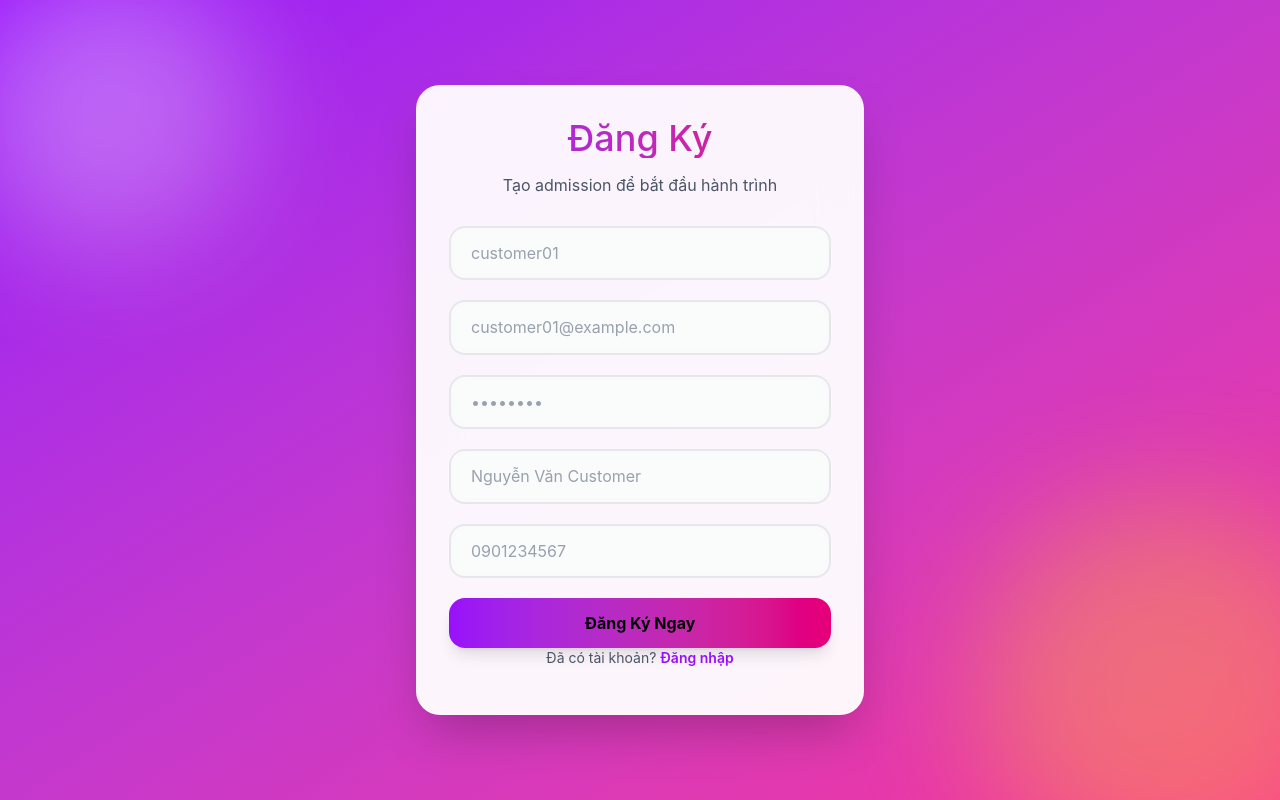
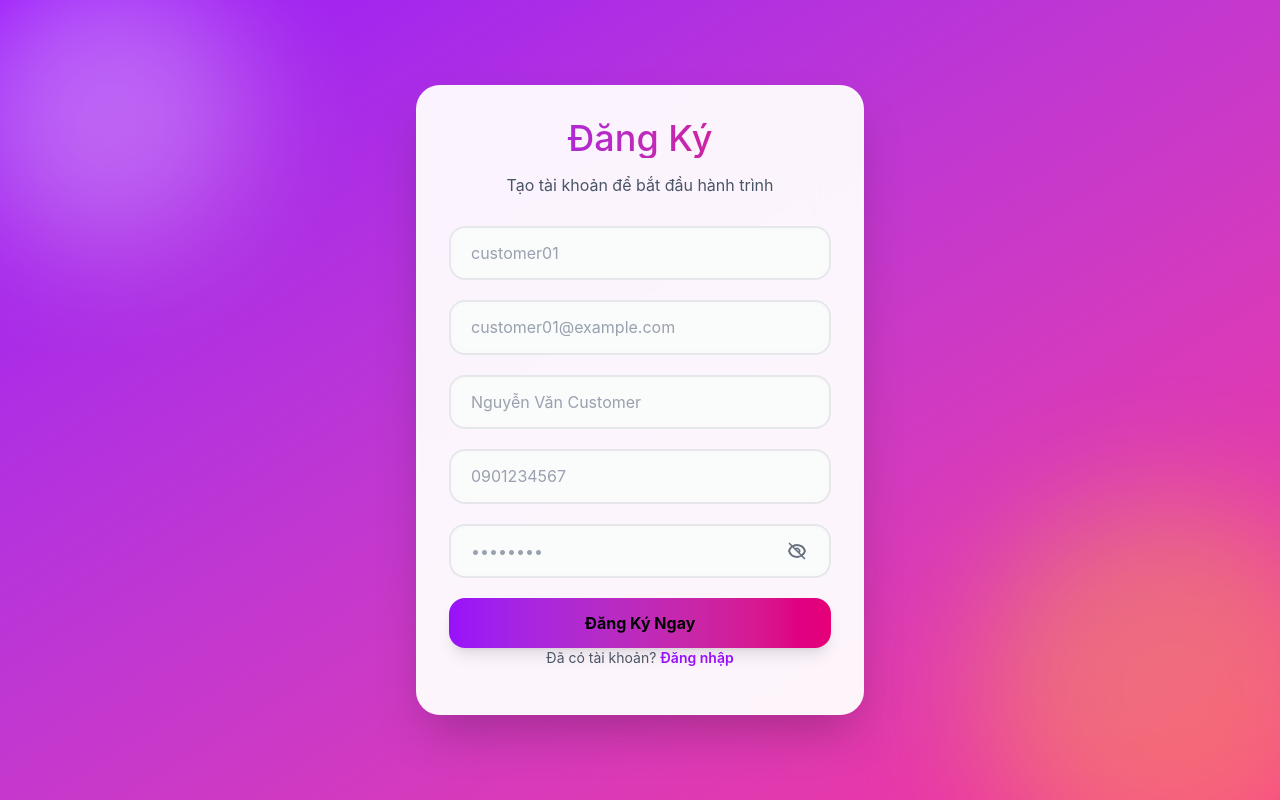
Before and after one commit to datquang03/SCREW_FE, a React (Vite) app: page /register in a window 1280 px wide. Built offline with nearby package versions, Linux system fonts and the light colour scheme.

Commit message:
fix layoyt

```diff
--- a/src/pages/Authentication/Register/RegisterPage.jsx
+++ b/src/pages/Authentication/Register/RegisterPage.jsx
@@ -1,20 +1,60 @@
-// src/pages/Authentication/Register/RegisterPage.jsx
-import React, { useEffect, useRef, useState } from 'react';
-import { gsap } from 'gsap';
-import { useForm } from 'react-hook-form';
-import { zodResolver } from '@hookform/resolvers/zod';
-import * as z from 'zod';
-import { useDispatch, useSelector } from 'react-redux';
-import { register, clearError } from '../../../features/auth/authSlice';
-import { useNavigate } from 'react-router-dom';
-import ToastNotification from '../../../components/ToastNotification';
+import React, { useEffect, useRef, useState } from "react";
+import { gsap } from "gsap";
+import { useForm } from "react-hook-form";
+import { zodResolver } from "@hookform/resolvers/zod";
+import * as z from "zod";
+import { useDispatch, useSelector } from "react-redux";
+import { register, clearError } from "../../../features/auth/authSlice";
+import { useNavigate } from "react-router-dom";
+import ToastNotification from "../../../components/ToastNotification";
+
+// Thêm icon mắt (SVG inline đẹp hơn)
+const EyeIcon = ({ isOpen }) => (
+  <svg
+    className="w-5 h-5 text-gray-500"
+    fill="none"
+    stroke="currentColor"
+    viewBox="0 0 24 24"
+  >
+    {isOpen ? (
+      <>
+        <path
+          strokeLinecap="round"
+          strokeLinejoin="round"
+          strokeWidth={2}
+          d="M15 12a3 3 0 11-6 0 3 3 0 016 0z"
+        />
+      </>
+    ) : (
+      <path
+        strokeLinecap="round"
+        strokeLinejoin="round"
+        strokeWidth={2}
+        d="M13.875 18.825A10.05 10.05 0 0112 19c-4.478 0-8.268-2.943-9.543-7a9.97 9.97 0 011.563-3.029m5.858.908a3 3 0 114.243 4.243M9.878 9.878l4.242 4.242M9.88 9.88l-3.29-3.29m7.532 7.532l3.29 3.29M3 3l3.59 3.59m0 0A9.953 9.953 0 0112 5c4.478 0 8.268 2.943 9.543 7a10.025 10.025 0 01-4.132 5.411m0 0L21 21"
+      />
+    )}
+    <path
+      strokeLinecap="round"
+      strokeLinejoin="round"
+      strokeWidth={2}
+      d="M2.458 12C3.732 7.943 7.523 5 12 5c4.478 0 8.268 2.943 9.542 7-1.274 4.057-5.064 7-9.542 7-4.477 0-8.268-2.943-9.542-7z"
+    />
+  </svg>
+);
 
 const schema = z.object({
-  username: z.string().min(3, 'Tối thiểu 3 ký tự').regex(/^[a-zA-Z0-9_]+$/, 'Chỉ chữ cái, số, gạch dưới'),
-  email: z.string().email('Email không hợp lệ'),
-  password: z.string().min(6, 'Tối thiểu 6 ký tự').regex(/[A-Z]/, 'Cần ít nhất 1 chữ hoa').regex(/[0-9]/, 'Cần ít nhất 1 số'),
-  fullName: z.string().min(2, 'Tối thiểu 2 ký tự'),
-  phone: z.string().regex(/^0[3|5|7|8|9]\d{8}$/, 'Số điện thoại không hợp lệ'),
+  username: z
+    .string()
+    .min(3, "Tối thiểu 3 ký tự")
+    .regex(/^[a-zA-Z0-9_]+$/, "Chỉ chữ cái, số, gạch dưới"),
+  email: z.string().email("Email không hợp lệ"),
+  password: z
+    .string()
+    .min(6, "Tối thiểu 6 ký tự")
+    .regex(/[A-Z]/, "Cần ít nhất 1 chữ hoa")
+    .regex(/[0-9]/, "Cần ít nhất 1 số"),
+  fullName: z.string().min(2, "Tối thiểu 2 ký tự"),
+  phone: z.string().regex(/^0[3|5|7|8|9]\d{8}$/, "Số điện thoại không hợp lệ"),
 });
 
 const RegisterPage = () => {
@@ -23,6 +63,7 @@ const RegisterPage = () => {
   const titleRef = useRef(null);
   const inputsRef = useRef([]);
   const [toast, setToast] = useState(null);
+  const [showPassword, setShowPassword] = useState(false); // Thêm state ẩn/hiện mật khẩu
 
   const dispatch = useDispatch();
   const navigate = useNavigate();
@@ -36,53 +77,78 @@ const RegisterPage = () => {
     reset,
   } = useForm({ resolver: zodResolver(schema) });
 
-  const password = watch('password', '');
+  const password = watch("password", "");
 
   // GSAP Animation
   useEffect(() => {
     const ctx = gsap.context(() => {
-      gsap.to('.gradient-bg', { backgroundPosition: '200% 200%', duration: 20, repeat: -1, ease: 'none' });
-      gsap.from(titleRef.current, { y: 50, opacity: 0, duration: 0.8, ease: 'power3.out' });
-      gsap.from(formRef.current, { scale: 0.9, opacity: 0, duration: 0.6, delay: 0.3, ease: 'back.out(1.7)' });
-      gsap.from(inputsRef.current, { y: 30, opacity: 0, duration: 0.6, stagger: 0.1, delay: 0.5, ease: 'power2.out' });
+      gsap.to(".gradient-bg", {
+        backgroundPosition: "200% 200%",
+        duration: 20,
+        repeat: -1,
+        ease: "none",
+      });
+      gsap.from(titleRef.current, {
+        y: 50,
+        opacity: 0,
+        duration: 0.8,
+        ease: "power3.out",
+      });
+      gsap.from(formRef.current, {
+        scale: 0.9,
+        opacity: 0,
+        duration: 0.6,
+        delay: 0.3,
+        ease: "back.out(1.7)",
+      });
+      gsap.from(inputsRef.current, {
+        y: 30,
+        opacity: 0,
+        duration: 0.6,
+        stagger: 0.1,
+        delay: 0.5,
+        ease: "power2.out",
+      });
     }, containerRef);
     return () => ctx.revert();
   }, []);
 
-  // XỬ LÝ SUBMIT – CHỈ CHUYỂN TRANG KHI THÀNH CÔNG
   const onSubmit = async (data) => {
     dispatch(clearError());
     try {
       const result = await dispatch(register(data)).unwrap();
-
-      // LƯU EMAIL CHO VERIFY
-      localStorage.setItem('pendingEmail', data.email);
-
-      // TOAST THÀNH CÔNG
-      setToast({ type: 'success', message: result.message || 'Đăng ký thành công!' });
+      localStorage.setItem("pendingEmail", data.email);
+      setToast({
+        type: "success",
+        message: result.message || "Đăng ký thành công!",
+      });
       reset();
-
-      // CHỈ CHUYỂN TRANG KHI THÀNH CÔNG
       setTimeout(() => {
-        navigate('/verify-email', { replace: true }); // replace: true → không quay lại được
+        navigate("/verify-email", { replace: true });
       }, 1500);
-
     } catch (err) {
-      // LỖI → KHÔNG CHUYỂN TRANG, CHỈ HIỆN TOAST
-      setToast({ type: 'error', message: err.message || 'Đăng ký thất bại. Vui lòng thử lại.' });
+      setToast({
+        type: "error",
+        message: err.message || "Đăng ký thất bại. Vui lòng thử lại.",
+      });
     }
   };
 
-  // HIỆN LỖI BACKEND
   useEffect(() => {
     if (error && !loading) {
-      setToast({ type: 'error', message: error.message || 'Có lỗi xảy ra' });
+      setToast({ type: "error", message: error.message || "Có lỗi xảy ra" });
     }
   }, [error, loading]);
 
   return (
     <>
-      {toast && <ToastNotification type={toast.type} message={toast.message} onClose={() => setToast(null)} />}
+      {toast && (
+        <ToastNotification
+          type={toast.type}
+          message={toast.message}
+          onClose={() => setToast(null)}
+        />
+      )}
 
       <div
         ref={containerRef}
@@ -95,32 +161,52 @@ const RegisterPage = () => {
         </div>
 
         {/* Form Card */}
-        <div ref={formRef} className="relative w-full max-w-md bg-white/95 backdrop-blur-xl rounded-3xl shadow-2xl p-8 border border-white/20">
+        <div
+          ref={formRef}
+          className="relative w-full max-w-md bg-white/95 backdrop-blur-xl rounded-3xl shadow-2xl p-8 border border-white/20"
+        >
           <div ref={titleRef} className="text-center mb-8">
             <h1 className="text-4xl font-bold bg-gradient-to-r from-purple-600 to-pink-600 bg-clip-text text-transparent">
               Đăng Ký
             </h1>
-            <p className="text-gray-600 mt-2">Tạo admission để bắt đầu hành trình</p>
+            <p className="text-gray-600 mt-2">
+              Tạo tài khoản để bắt đầu hành trình
+            </p>
           </div>
 
           <form onSubmit={handleSubmit(onSubmit)} className="space-y-5">
             {[
-              { name: 'username', placeholder: 'customer01', type: 'text' },
-              { name: 'email', placeholder: 'customer01@example.com', type: 'email' },
-              { name: 'password', placeholder: '••••••••', type: 'password' },
-              { name: 'fullName', placeholder: 'Nguyễn Văn Customer', type: 'text' },
-              { name: 'phone', placeholder: '0901234567', type: 'tel' },
+              { name: "username", placeholder: "customer01", type: "text" },
+              {
+                name: "email",
+                placeholder: "customer01@example.com",
+                type: "email",
+              },
+              {
+                name: "fullName",
+                placeholder: "Nguyễn Văn Customer",
+                type: "text",
+              },
+              { name: "phone", placeholder: "0901234567", type: "tel" },
             ].map((field, idx) => (
-              <div key={field.name} ref={el => inputsRef.current[idx] = el} className="relative group">
+              <div
+                key={field.name}
+                ref={(el) => (inputsRef.current[idx] = el)}
+                className="relative group"
+              >
                 <input
                   {...formRegister(field.name)}
                   type={field.type}
                   placeholder={field.placeholder}
                   disabled={loading}
                   className={`w-full px-5 py-4 rounded-2xl border-2 transition-all duration-300 outline-none text-gray-800 placeholder-gray-400 bg-gray-50/80 backdrop-blur-sm
-                    ${errors[field.name] ? 'border-red-500 focus:border-red-600' : 'border-gray-200 focus:border-purple-500'}
+                    ${
+                      errors[field.name]
+                        ? "border-red-500 focus:border-red-600"
+                        : "border-gray-200 focus:border-purple-500"
+                    }
                     focus:ring-4 focus:ring-purple-500/20 group-hover:border-purple-400
-                    ${loading ? 'opacity-70 cursor-not-allowed' : ''}`}
+                    ${loading ? "opacity-70 cursor-not-allowed" : ""}`}
                 />
                 {errors[field.name] && (
                   <p className="mt-1.5 text-sm text-red-600 animate-fade-in">
@@ -130,17 +216,65 @@ const RegisterPage = () => {
               </div>
             ))}
 
+            {/* Input Password với icon mắt */}
+            <div
+              ref={(el) => (inputsRef.current[4] = el)}
+              className="relative group"
+            >
+              <input
+                {...formRegister("password")}
+                type={showPassword ? "text" : "password"}
+                placeholder="••••••••"
+                disabled={loading}
+                className={`w-full px-5 py-4 rounded-2xl border-2 transition-all duration-300 outline-none text-gray-800 placeholder-gray-400 bg-gray-50/80 backdrop-blur-sm pr-14
+                  ${
+                    errors.password
+                      ? "border-red-500 focus:border-red-600"
+                      : "border-gray-200 focus:border-purple-500"
+                  }
+                  focus:ring-4 focus:ring-purple-500/20 group-hover:border-purple-400
+                  ${loading ? "opacity-70 cursor-not-allowed" : ""}`}
+              />
+              {/* Nút ẩn/hiện mật khẩu */}
+              <button
+                type="button"
+                onClick={() => setShowPassword(!showPassword)}
+                className="absolute right-4 top-1/2 -translate-y-1/2 p-2 rounded-lg hover:bg-gray-200/60 transition-all duration-200"
+                tabIndex={-1}
+              >
+                <EyeIcon isOpen={showPassword} />
+              </button>
+              {errors.password && (
+                <p className="mt-1.5 text-sm text-red-600 animate-fade-in">
+                  {errors.password.message}
+                </p>
+              )}
+            </div>
+
             {/* Password Strength */}
             {password && !loading && (
-              <div className="mt-3 space-y-1.5 text-xs" ref={el => inputsRef.current[5] = el}>
+              <div
+                className="mt-3 space-y-1.5 text-xs"
+                ref={(el) => (inputsRef.current[5] = el)}
+              >
                 {[
-                  { check: password.length >= 6, text: 'Tối thiểu 6 ký tự' },
-                  { check: /[A-Z]/.test(password), text: 'Có chữ hoa' },
-                  { check: /[0-9]/.test(password), text: 'Có số' },
+                  { check: password.length >= 6, text: "Tối thiểu 6 ký tự" },
+                  { check: /[A-Z]/.test(password), text: "Có chữ hoa" },
+                  { check: /[0-9]/.test(password), text: "Có số" },
                 ].map((item, idx) => (
                   <div key={idx} className="flex items-center gap-2">
-                    <div className={`w-1.5 h-1.5 rounded-full transition-colors ${item.check ? 'bg-green-500' : 'bg-gray-300'}`} />
-                    <span className={item.check ? 'text-green-600' : 'text-gray-500'}>{item.text}</span>
+                    <div
+                      className={`w-1.5 h-1.5 rounded-full transition-colors ${
+                        item.check ? "bg-green-500" : "bg-gray-300"
+                      }`}
+                    />
+                    <span
+                      className={
+                        item.check ? "text-green-600" : "text-gray-500"
+                      }
+                    >
+                      {item.text}
+                    </span>
                   </div>
                 ))}
               </div>
@@ -151,25 +285,45 @@ const RegisterPage = () => {
               type="submit"
               disabled={loading}
               className={`mt-6 w-full py-4 rounded-2xl font-bold text-white flex items-center justify-center gap-3 shadow-lg transition-all duration-300
-                ${loading ? 'bg-gray-400 cursor-not-allowed' : 'bg-gradient-to-r from-purple-600 to-pink-600 hover:from-purple-700 hover:to-pink-700 active:scale-95'}`}
+                ${
+                  loading
+                    ? "bg-gray-400 cursor-not-allowed"
+                    : "bg-gradient-to-r from-purple-600 to-pink-600 hover:from-purple-700 hover:to-pink-700 active:scale-95"
+                }`}
             >
               {loading ? (
                 <>
                   <svg className="animate-spin h-5 w-5" viewBox="0 0 24 24">
-                    <circle className="opacity-25" cx="12" cy="12" r="10" stroke="currentColor" strokeWidth="4" />
-                    <path className="opacity-75" fill="currentColor" d="M4 12a8 8 0 018-8v8z" />
+                    <circle
+                      className="opacity-25"
+                      cx="12"
+                      cy="12"
+                      r="10"
+                      stroke="currentColor"
+                      strokeWidth="4"
+                    />
+                    <path
+                      className="opacity-75"
+                      fill="currentColor"
+                      d="M4 12a8 8 0 018-8v8z"
+                    />
                   </svg>
                   Đang xử lý...
                 </>
               ) : (
-                'Đăng Ký Ngay'
+                "Đăng Ký Ngay"
               )}
             </button>
           </form>
 
           <p className="text-center mt-6 text-sm text-gray-600">
-            Đã có tài khoản?{' '}
-            <a href="/login" className="font-semibold text-purple-600 hover:underline">Đăng nhập</a>
+            Đã có tài khoản?{" "}
+            <a
+              href="/login"
+              className="font-semibold text-purple-600 hover:underline"
+            >
+              Đăng nhập
+            </a>
           </p>
         </div>
       </div>
--- a/src/pages/Booking/components/BookingPaymentPage.jsx
+++ b/src/pages/Booking/components/BookingPaymentPage.jsx
@@ -115,7 +115,7 @@ export default function BookingPaymentPage({
       const payUrl =
         result?.qrCodeUrl ||
         result?.payUrl ||
-        result?.paymentUrl ||
+        result?.paymentLink ||
         result?.gatewayResponse?.qrCodeUrl ||
         result?.gatewayResponse?.checkoutUrl;
 
--- a/src/pages/Payment/PaymentSuccessPage.jsx
+++ b/src/pages/Payment/PaymentSuccessPage.jsx
@@ -1,7 +1,9 @@
 // src/pages/Payment/PaymentSuccessPage.jsx
-import React from "react";
+import React, { useEffect } from "react";
 import { useSearchParams, useNavigate, useLocation } from "react-router-dom";
-import { Card, Typography, Button } from "antd";
+import { useDispatch, useSelector } from "react-redux";
+import { getPaymentStatus } from "../../features/payment/paymentSlice";
+import { Card, Typography, Button, Tag } from "antd";
 import { motion } from "framer-motion";
 import { FiCheckCircle } from "react-icons/fi";
 
@@ -9,16 +11,96 @@ const { Title, Text } = Typography;
 
 const PaymentSuccessPage = () => {
   const [searchParams] = useSearchParams();
+  const dispatch = useDispatch();
   const navigate = useNavigate();
   const location = useLocation();
 
-  // PayOS trả về các query param cho set-design
   const orderId = searchParams.get("orderId") || searchParams.get("bookingId");
   const orderCode = searchParams.get("orderCode");
   const status = searchParams.get("status") || "success";
   const amount = searchParams.get("amount");
   const paymentCode = searchParams.get("paymentCode");
   const isSetDesign = location.pathname.includes("set-design");
+
+  const transactionColumns = [
+    {
+      title: "Mã giao dịch",
+      dataIndex: "_id",
+      render: (id) => <span>#{id?.slice(-6)}</span>,
+    },
+    {
+      title: "Booking",
+      dataIndex: ["bookingId", "_id"],
+      key: "booking",
+      render: (id) => <span>#{id?.slice(-6)}</span>,
+    },
+    {
+      title: "Studio",
+      dataIndex: ["bookingId", "scheduleId", "studioId", "name"],
+      render: (name) => name || "N/A",
+    },
+    {
+      title: "Loại thanh toán",
+      dataIndex: "payType",
+      render: (v) => {
+        const label =
+          v === "full"
+            ? "Thanh toán toàn bộ"
+            : v === "prepay_50"
+            ? "Cọc 50%"
+            : v === "prepay_30"
+            ? "Cọc 30%"
+            : v;
+        const color =
+          v === "full" ? "green" : v === "prepay_50" ? "purple" : "orange";
+        return (
+          <Tag color={color} className="px-3 py-1 rounded-full">
+            {label}
+          </Tag>
+        );
+      },
+    },
+    {
+      title: "Số tiền",
+      dataIndex: "amount",
+      render: (v) => (
+        <span className="font-semibold text-gray-900">{formatCurrency(v)}</span>
+      ),
+    },
+    {
+      title: "Trạng thái",
+      dataIndex: "status",
+      render: (v) => {
+        const color =
+          v === "success"
+            ? "green"
+            : v === "pending"
+            ? "blue"
+            : v === "failed"
+            ? "red"
+            : "gray";
+        return <Tag color={color}>{v}</Tag>;
+      },
+    },
+    {
+      title: "Thao tác",
+      render: (_, record) => (
+        <Button
+          type="link"
+          onClick={() => handleViewTransactionDetail(record._id)}
+        >
+          Xem chi tiết
+        </Button>
+      ),
+    },
+  ];
+
+  // Lấy trạng thái thanh toán khi vào trang
+  useEffect(() => {
+    if (orderId) {
+      dispatch(getPaymentStatus({ paymentId: orderId }));
+    }
+  }, [orderId, dispatch]);
 
   const handleGoDashboard = () => {
     navigate(
--- a/src/pages/UserDashboard/UserHistoryPage.jsx
+++ b/src/pages/UserDashboard/UserHistoryPage.jsx
@@ -20,6 +20,24 @@ const { Title, Text } = Typography;
 // Định dạng tiền tệ
 const formatCurrency = (v) =>
   typeof v === "number" ? v.toLocaleString("vi-VN") + "₫" : v || "-";
+
+// Hàm chuyển trạng thái sang tiếng Việt
+const getStatusText = (status) => {
+  switch (status) {
+    case "pending":
+      return "Chờ thanh toán";
+    case "paid":
+      return "Đã thanh toán";
+    case "cancelled":
+      return "Đã hủy";
+    case "success":
+      return "Thành công";
+    case "failed":
+      return "Thất bại";
+    default:
+      return status;
+  }
+};
 
 const UserHistoryPage = () => {
   const dispatch = useDispatch();
@@ -148,6 +166,7 @@ const UserHistoryPage = () => {
     {
       title: "Booking",
       dataIndex: ["bookingId", "_id"],
+      key: "booking_short", // Thêm key khác biệt
       render: (id) => <span>#{id?.slice(-6)}</span>,
     },
     {
@@ -179,7 +198,8 @@ const UserHistoryPage = () => {
     {
       title: "Mã booking",
       dataIndex: ["bookingId", "_id"],
-      render: (id) => <span>#{id?.slice(-6)}</span>,
+      key: "booking_full", // Thêm key khác biệt
+      render: (id) => <span>#{id?.slice(-10)}</span>,
     },
     {
       title: "Số tiền",
@@ -193,14 +213,16 @@ const UserHistoryPage = () => {
       dataIndex: "status",
       render: (v) => {
         const color =
-          v === "success"
+          v === "paid" || v === "success"
             ? "green"
             : v === "pending"
             ? "blue"
+            : v === "cancelled"
+            ? "red"
             : v === "failed"
             ? "red"
             : "gray";
-        return <Tag color={color}>{v}</Tag>;
+        return <Tag color={color}>{getStatusText(v)}</Tag>;
       },
     },
     {
@@ -282,11 +304,8 @@ const UserHistoryPage = () => {
         footer={null}
         width={650}
       >
-        {transactionDetailLoading || !currentTransaction ? (
-          <div className="flex justify-center py-10">
-            <Spin tip="Đang tải chi tiết..." />
-            </div>
-        ) : (
+        <Spin spinning={transactionDetailLoading || !currentTransaction} tip="Đang tải chi tiết...">
+          {!(transactionDetailLoading || !currentTransaction) && (
             <Card>
               <Descriptions column={2} labelStyle={{ fontWeight: 600 }}>
                 <Descriptions.Item label="Mã giao dịch">
@@ -308,14 +327,18 @@ const UserHistoryPage = () => {
                 <Descriptions.Item label="Trạng thái">
                   <Tag
                     color={
-                    currentTransaction.status === "success"
+                      currentTransaction.status === "paid" || currentTransaction.status === "success"
                         ? "green"
                         : currentTransaction.status === "pending"
                         ? "blue"
-                      : "red"
+                        : currentTransaction.status === "cancelled"
+                        ? "red"
+                        : currentTransaction.status === "failed"
+                        ? "red"
+                        : "gray"
                     }
                   >
-                  {currentTransaction.status}
+                    {getStatusText(currentTransaction.status)}
                   </Tag>
                 </Descriptions.Item>
 
@@ -325,6 +348,7 @@ const UserHistoryPage = () => {
               </Descriptions>
             </Card>
           )}
+        </Spin>
       </Modal>
     </div>
   );
```
Also changed, not shown: 1 other file (tests, documents, lock files or other folders). Lines whose indentation alone changed are shown as unchanged.
